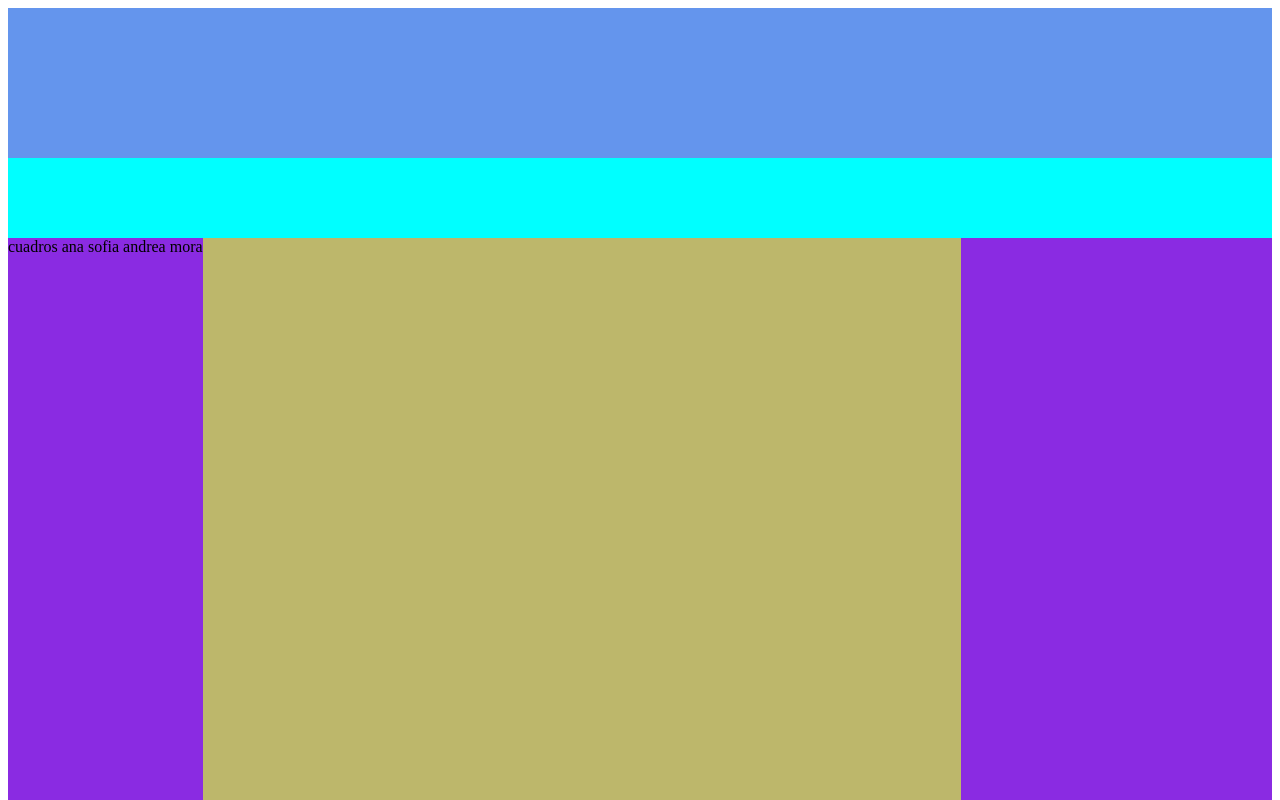
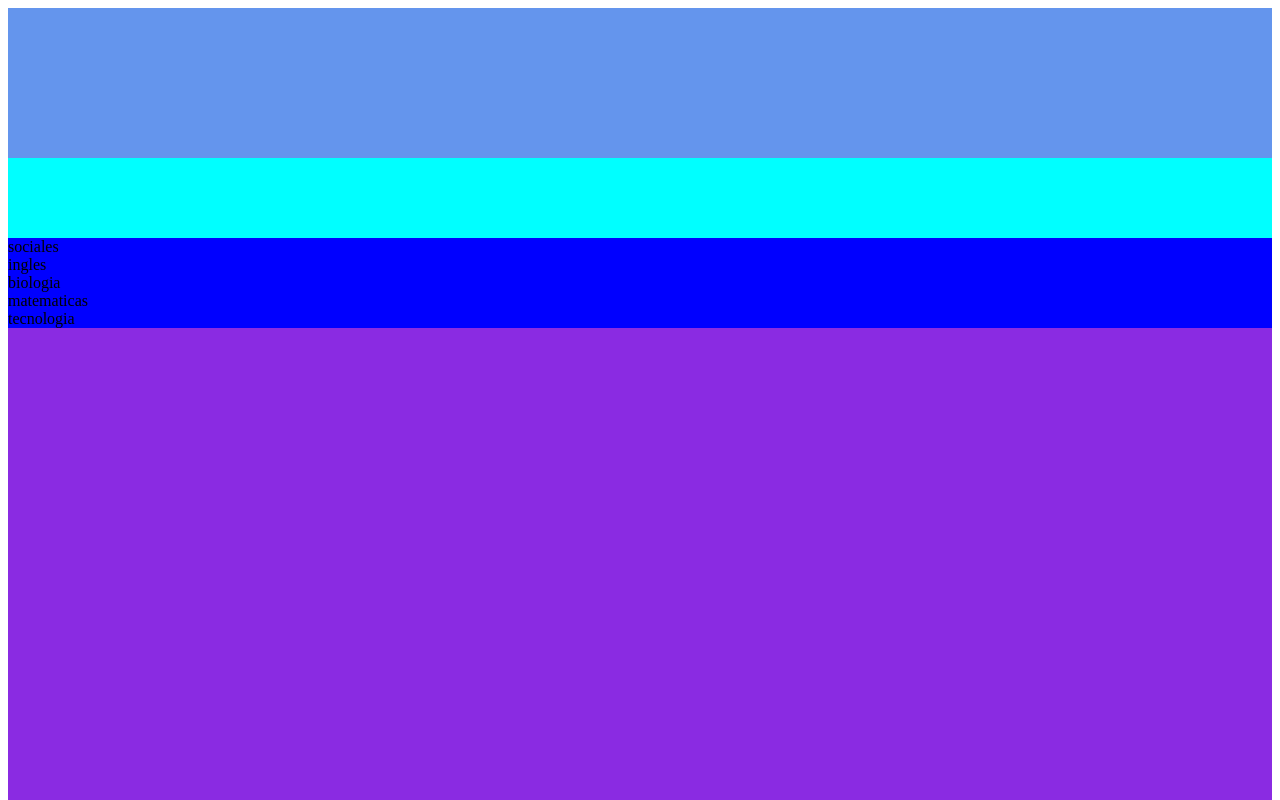
Before and after one commit to RACHELYCUADROS/proyectotrasversal802, a plain HTML site: page index.html in a window 1280 px wide. Shown: the top 800 px of the page. Drawn offline with Linux system fonts and the light colour scheme.

Commit message:
actualizacion2

```diff
--- a/index.html
+++ b/index.html
@@ -11,15 +11,45 @@
     <div  class="contenedor">
 <div class="encabezado"></div>
 <div  class="menu"></div>
-<div  class="contenedor2"
+<div>sociales</div>
+<div>ingles</div>
+<div>biologia</div>
+<div>matematicas</div>
+<div>tecnologia</div>
+
+
+<div  class="contenedor2"></div>
 <div  class="izquierda">
 
 cuadros ana sofia
 
+
 andrea mora
 
 
-<div  class="centro"></div>
+<div  class="centro">
+    La tecnología es, ha sido y será el motor del progreso d
+    e la humanidad. En una sociedad cada vez más gobernada po
+    r algoritmos, es un deber inaplazable analizar, desde la
+    ética y los derechos humanos, los impactos de la tecnologí
+    a en la vida de las personas.
+
+Deep Blue fue el primer ordenador capaz de ga
+nar a un campeón del mundo de ajedrez. El maestro
+ de maestros Garri Kaspárov sucumbió a aquel mamotre
+ to de doce toneladas desarrollado por IBM con un resul
+ tado de 3½-2½. Ocurrió en 1997, mucho antes de que Black
+  Mirror atrapara al público con sus relatos distópicos.
+
+  Por aquellos tiempos, concretamente en 1998, el científico estadounidense Raymond Kurzweil publicaba el libro
+   La era de las máquinas espirituales. Aseguraba que, en un futuro no muy lejano, una máquina dotada de
+    inteligencia artificial podría realizar todas las tareas intelectuales humanas y sería emocional y
+    autoconsciente, y que en el año 2050 aparecería una nueva especie humana, cuya era bautizó como
+     transhumanismo. Más tarde fundaría la famosa Singularity University, afincada en Silicon Valley. Si
+    bien sus conjeturas no están exentas de polémica y muchos ingenieros y tecnólogos prefieren observarlas con distancia, el desconocimiento de las fronteras tecnológicas impide subestimarlas. Por algo Kurzweil es,
+   desde 2012, el director de Ingeniería de Google.
+
+</div>
 <div  class="derecha"></div>
 </div>
 
--- a/temas.css
+++ b/temas.css
@@ -25,13 +25,14 @@ background-color:blueviolet ;
 .izquierda{
     width: 20%;
     height: 1200px;
-    background-color: cadetblue;
+    background-color: rgb(170, 229, 231);
 }
 .centro{
 width: 60%;
 height: 1200px;
-background-color: darkkhaki;
-}
+background-color: rgb(28, 119, 89);
+
+
 .derecho{
     width: 20%;
     height: 1200px;
```
